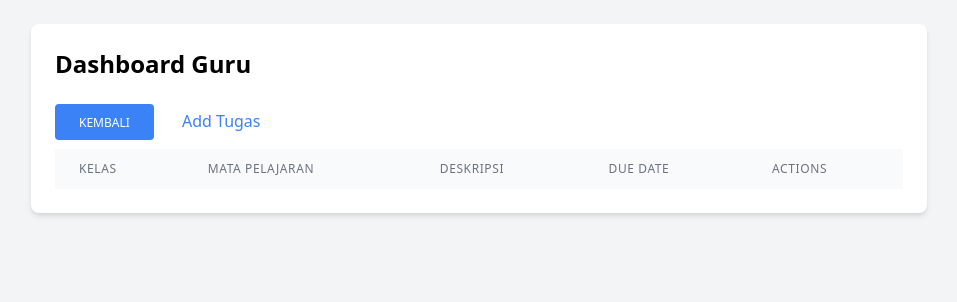
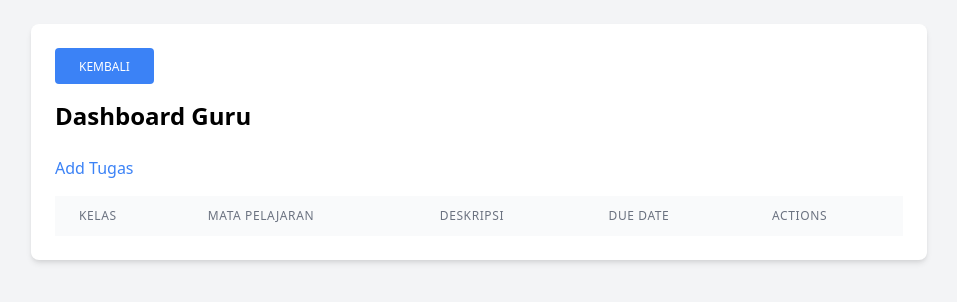
Before and after one commit to bagussatoto/e-learning-SMA, a PHP site: page /dashboard_guru/tugas_siswa.php in a window 1280 px wide. Shown: the top 302 px of the page, without its empty margins (161-1118 px from the left). Run offline with PHP 8.4, Linux system fonts and the light colour scheme; a user stored in the database is signed in; data comes from the database, SQL or seed files in the repository; lists and menus that the app fills with data are empty.

Commit message:
update lagi

```diff
--- a/public/dashboard_guru/kehadiranSiswa.php
+++ b/public/dashboard_guru/kehadiranSiswa.php
@@ -20,8 +20,9 @@ $result = $conn->query($sql);
 </head>
 <body class="bg-gray-100 p-6">
     <div class="max-w-4xl mx-auto bg-white p-6 rounded-lg shadow-md">
+        <a href="../role.php" role="button" class="mr-6 inline-block rounded bg-blue-500 text-white shadow-[0_4px_9px_-4px_rgba(51,45,45,0.7)] hover:bg-blue-600 hover:shadow-[0_8px_9px_-4px_rgba(51,45,45,0.2),0_4px_18px_0_rgba(51,45,45,0.1)] focus:bg-blue-800 focus:shadow-[0_8px_9px_-4px_rgba(51,45,45,0.2),0_4px_18px_0_rgba(51,45,45,0.1)] active:bg-blue-700 active:shadow-[0_8px_9px_-4px_rgba(51,45,45,0.2),0_4px_18px_0_rgba(51,45,45,0.1)] px-6 pb-2 pt-2.5 text-xs font-medium uppercase leading-normal transition duration-150 ease-in-out focus:outline-none focus:ring-0 mb-6">kembali</a>
+
         <h2 class="text-2xl font-bold mb-6">kehadiran siswa</h2>
-        <a href="../role.php" role="button" class="mr-6 inline-block rounded bg-blue-500 text-white shadow-[0_4px_9px_-4px_rgba(51,45,45,0.7)] hover:bg-blue-600 hover:shadow-[0_8px_9px_-4px_rgba(51,45,45,0.2),0_4px_18px_0_rgba(51,45,45,0.1)] focus:bg-blue-800 focus:shadow-[0_8px_9px_-4px_rgba(51,45,45,0.2),0_4px_18px_0_rgba(51,45,45,0.1)] active:bg-blue-700 active:shadow-[0_8px_9px_-4px_rgba(51,45,45,0.2),0_4px_18px_0_rgba(51,45,45,0.1)] px-6 pb-2 pt-2.5 text-xs font-medium uppercase leading-normal transition duration-150 ease-in-out focus:outline-none focus:ring-0 mb-6">kembali</a>
         <table class="w-full table-auto border-collapse">
             <thead>
                 <tr>
--- a/public/dashboard_guru/materi.php
+++ b/public/dashboard_guru/materi.php
@@ -27,7 +27,9 @@
 
     <a href="../role.php" role="button" class="mr-6 inline-block rounded bg-blue-500 text-white shadow-[0_4px_9px_-4px_rgba(51,45,45,0.7)] hover:bg-blue-600 hover:shadow-[0_8px_9px_-4px_rgba(51,45,45,0.2),0_4px_18px_0_rgba(51,45,45,0.1)] focus:bg-blue-800 focus:shadow-[0_8px_9px_-4px_rgba(51,45,45,0.2),0_4px_18px_0_rgba(51,45,45,0.1)] active:bg-blue-700 active:shadow-[0_8px_9px_-4px_rgba(51,45,45,0.2),0_4px_18px_0_rgba(51,45,45,0.1)] px-6 pb-2 pt-2.5 text-xs font-medium uppercase leading-normal transition duration-150 ease-in-out focus:outline-none focus:ring-0">kembali</a>
 
-        <h2 class="text-2xl font-bold mb-4">Unggah Materi Baru</h2>
+    <div class="mb-6"></div>
+
+    <h2 class="text-2xl font-bold mb-4">Unggah Materi Baru</h2>
         <form method="POST" enctype="multipart/form-data" action="materi_upload.php" class="space-y-4">
             <div class="flex flex-wrap items-center space-x-4">
                 <label for="mata_pelajaran" class="w-32">Mata Pelajaran:</label>
--- a/public/dashboard_guru/tugas_siswa.php
+++ b/public/dashboard_guru/tugas_siswa.php
@@ -20,8 +20,8 @@ $result = $conn->query($sql);
 </head>
 <body class="bg-gray-100 p-6">
     <div class="max-w-4xl mx-auto bg-white p-6 rounded-lg shadow-md">
+        <a href="../role.php" role="button" class="mr-6 inline-block rounded bg-blue-500 text-white shadow-[0_4px_9px_-4px_rgba(51,45,45,0.7)] hover:bg-blue-600 hover:shadow-[0_8px_9px_-4px_rgba(51,45,45,0.2),0_4px_18px_0_rgba(51,45,45,0.1)] focus:bg-blue-800 focus:shadow-[0_8px_9px_-4px_rgba(51,45,45,0.2),0_4px_18px_0_rgba(51,45,45,0.1)] active:bg-blue-700 active:shadow-[0_8px_9px_-4px_rgba(51,45,45,0.2),0_4px_18px_0_rgba(51,45,45,0.1)] px-6 pb-2 pt-2.5 text-xs font-medium uppercase leading-normal transition duration-150 ease-in-out focus:outline-none focus:ring-0 mb-4">kembali</a>
         <h2 class="text-2xl font-bold mb-6">Dashboard Guru</h2>
-        <a href="../role.php" role="button" class="mr-6 inline-block rounded bg-blue-500 text-white shadow-[0_4px_9px_-4px_rgba(51,45,45,0.7)] hover:bg-blue-600 hover:shadow-[0_8px_9px_-4px_rgba(51,45,45,0.2),0_4px_18px_0_rgba(51,45,45,0.1)] focus:bg-blue-800 focus:shadow-[0_8px_9px_-4px_rgba(51,45,45,0.2),0_4px_18px_0_rgba(51,45,45,0.1)] active:bg-blue-700 active:shadow-[0_8px_9px_-4px_rgba(51,45,45,0.2),0_4px_18px_0_rgba(51,45,45,0.1)] px-6 pb-2 pt-2.5 text-xs font-medium uppercase leading-normal transition duration-150 ease-in-out focus:outline-none focus:ring-0">kembali</a>
         <a ahref=""></a>
         <a href="add_tugas.php" class="text-blue-500 hover:text-blue-700 mb-4 inline-block">Add Tugas</a>
         <table class="min-w-full divide-y divide-gray-200">
```
Also changed, not shown: 1 other file.
